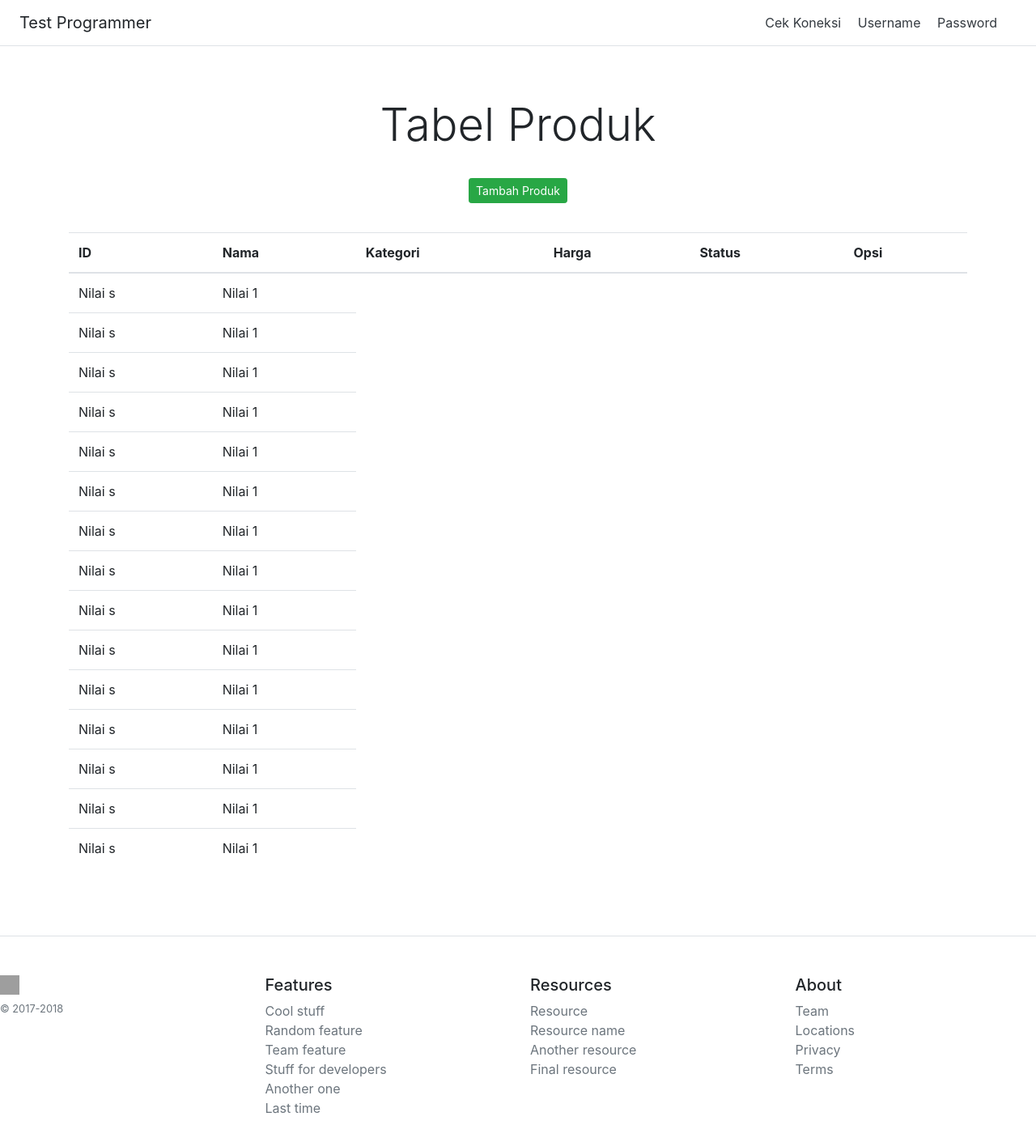
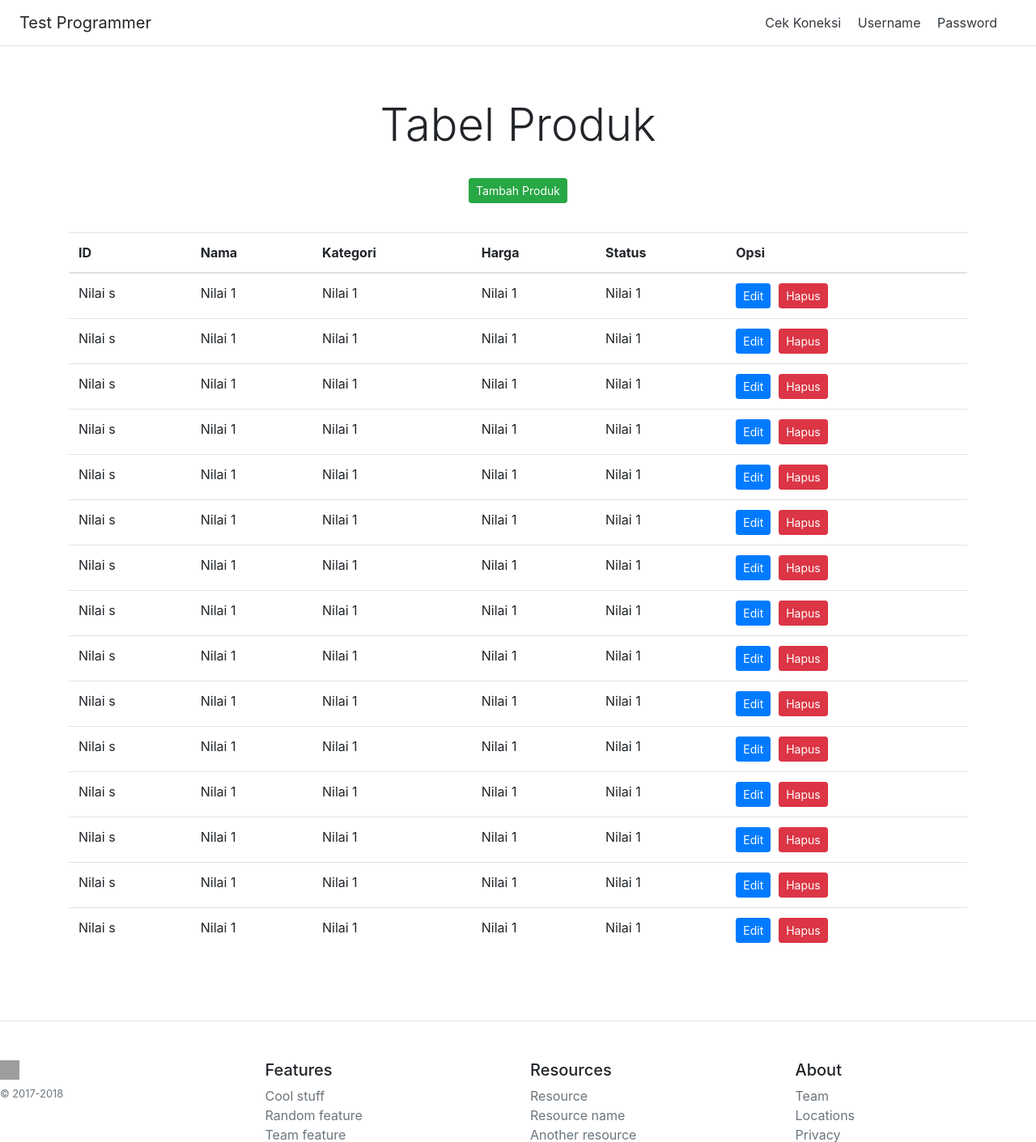
Before and after one commit to masas112/Test_Programmer_Codeigniter3, a CodeIgniter app: page /Test_Programmer_Codeigniter3/ in a window 1280 px wide. Shown: the top 1411 px of the page at 81% size. Before the commit the page ends 1376 px from the top, so only its background shows below. Run offline with CodeIgniter, Linux system fonts and the light colour scheme; data that the repository does not hold is empty; some libraries are stand-ins or nearby versions; grey boxes are pictures that could not be loaded.

Commit message:
javascript table

```diff
--- a/application/views/welcome_message.php
+++ b/application/views/welcome_message.php
@@ -272,7 +272,10 @@
 				var row = table.insertRow();
 				row.insertCell(0).innerHTML = "Nilai s";
 				row.insertCell(1).innerHTML = "Nilai 1";
-
+				row.insertCell(2).innerHTML = "Nilai 1";
+				row.insertCell(3).innerHTML = "Nilai 1";
+				row.insertCell(4).innerHTML = "Nilai 1";
+				row.insertCell(5).innerHTML = "<button class='btn btn-sm btn-primary' style='margin-right: 10px;' data-toggle='modal' data-target='#editproduk'>Edit</button><button class='btn btn-sm btn-danger ' data-toggle='modal' data-target='#hapusproduk'> Hapus</button>";
 			}
 			// tabel.querySelectorAll
 		});
```
